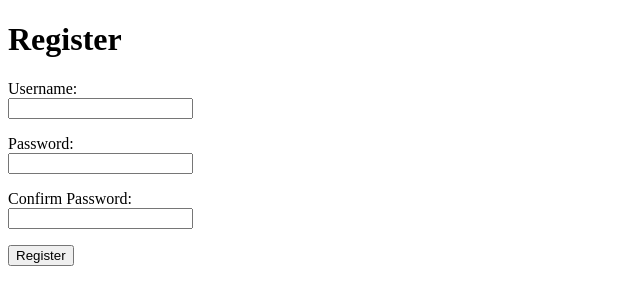
After one commit to spolak223/warehouse-management-Project, a Flask app: page /register-user in a window 1280 px wide. The commit adds this page. Shown: the top 305 px of the page, without its empty margins (0-640 px from the left). Run offline with Flask 3, Linux system fonts and the light colour scheme.

Commit message:
Added in a register page, along with storing usernames and hashed passwords in a database

```diff
--- a/app.py
+++ b/app.py
@@ -1,11 +1,22 @@
-from flask import Flask, render_template
+from flask import Flask, render_template, request, redirect, url_for
 import sqlite3
+import helpers
 
 app = Flask(__name__)
 
-@app.route('/')
+@app.route('/', methods=['GET', 'POST'])
 def home_page():
     return render_template('index.html')
+
+@app.route('/register-user', methods=['GET', 'POST'])
+def sign_up_page():
+    if request.method == 'POST':
+        user = request.form['username']
+        password = request.form['password']
+        conf_password = request.form['conf-password']
+        helpers.create_user(user, password, conf_password)
+        return redirect(url_for('home_page'))
+    return render_template('sign-up.html')
 
 
 
--- /dev/null
+++ b/templates/sign-up.html
@@ -0,0 +1,35 @@
+<!DOCTYPE html>
+<html>
+    <head>
+
+    </head>
+    <body>
+       <h1>Register</h1>
+       <form action="/register-user" method="POST">
+        <p>
+            <label for="username">
+                Username:
+            </label><br>
+            <input type="text" id="user" name="username">
+        </p>
+        <p>
+            <label for="password">
+                Password:
+            </label><br>
+            <input type="password" id="pass" name="password">
+        </p>
+        <p>
+            <label for="conf-password">
+                Confirm Password:
+            </label><br>
+            <input type="password" id="pass" name="conf-password">
+        </p>
+
+        <button type="submit">Register</button>
+
+
+
+
+       </form>
+    </body>
+</html>
```
Also changed, not shown: helpers.py (added, +16 -0 lines), templates/index.html (+11 -5 lines), connect.py (line endings or trailing spaces).
